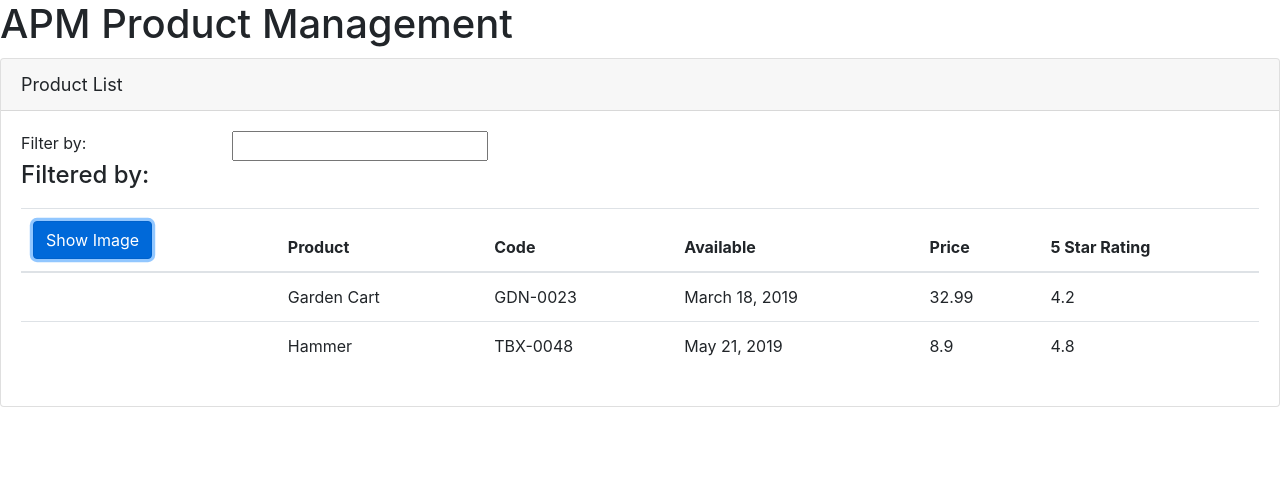
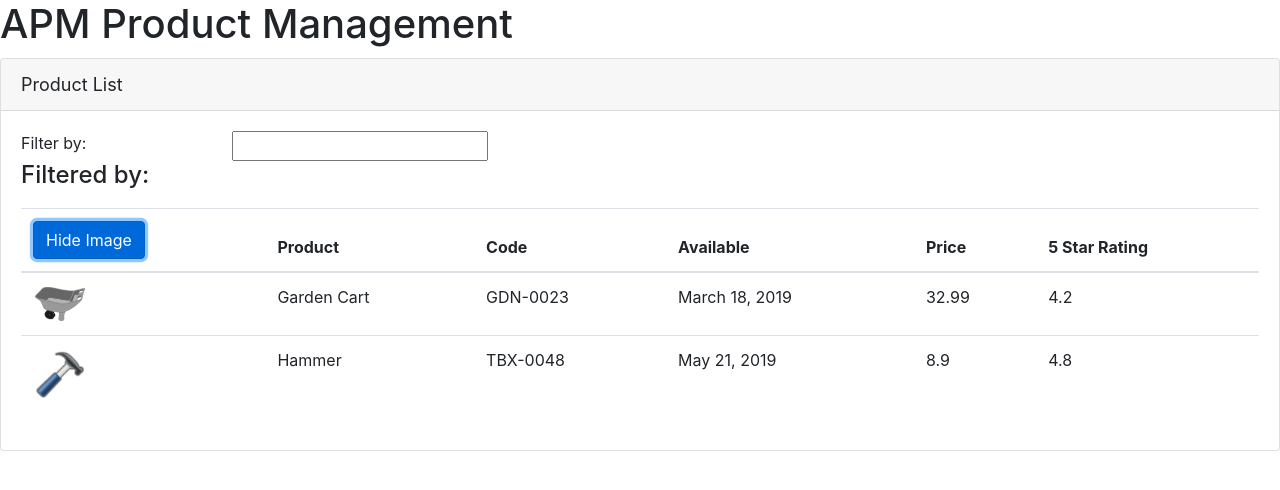
Before and after one commit to educhinski/apm, an Angular app: page / in a window 1280 px wide. Both pictures are taken after a click on the button "Show Image". Shown: the top 490 px of the page. Built offline with nearby package versions, Linux system fonts and the light colour scheme.

Commit message:
Added property and event binding(to handle events)

```diff
--- a/src/app/products/product-list.component.html
+++ b/src/app/products/product-list.component.html
@@ -17,7 +17,9 @@
         <thead>
           <tr>
             <th>
-              <button class="btn btn-primary">Show Image</button>
+              <button class="btn btn-primary" (click)="toggleImage()">
+                {{ showImage ? "Hide" : "Show" }} Image
+              </button>
             </th>
             <th>Product</th>
             <th>Code</th>
@@ -28,7 +30,15 @@
         </thead>
         <tbody>
           <tr *ngFor="let product of products">
-            <td></td>
+            <td>
+              <img
+                *ngIf="showImage"
+                [src]="product.imageUrl"
+                [title]="product.productName"
+                [style.width.px]="imageWidth"
+                [style.margin.px]="imageMargin"
+              />
+            </td>
             <td>{{ product.productName }}</td>
             <td>{{ product.productCode }}</td>
             <td>{{ product.releaseDate }}</td>
--- a/src/app/products/product-list.component.ts
+++ b/src/app/products/product-list.component.ts
@@ -6,6 +6,9 @@
 })
 export class ProductListComponent {
   pageTitle: string = 'Product List';
+  imageWidth: number = 50;
+  imageMargin: number = 2;
+  showImage: boolean = false;
   products: any[] = [
     {
       productId: 2,
@@ -28,4 +31,8 @@
       imageUrl: 'assets/images/hammer.png',
     },
   ];
+
+  toggleImage(): void {
+    this.showImage = !this.showImage;
+  }
 }
--- a/tslint.json
+++ b/tslint.json
@@ -65,7 +65,7 @@
     ],
     "no-empty": false,
     "no-inferrable-types": [
-      true,
+      false,
       "ignore-params"
     ],
     "no-non-null-assertion": true,
```
